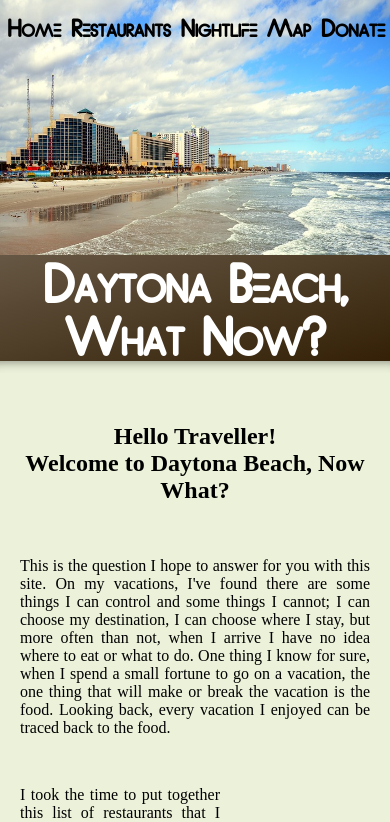
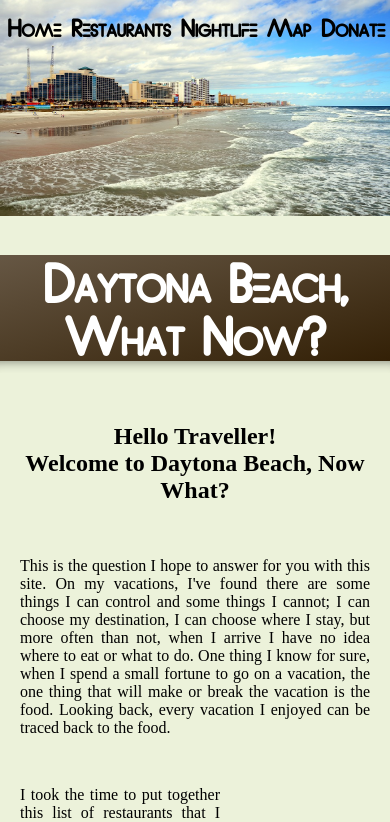
Before and after one commit to grundydarcey/DBWNClient, a React (Create React App) app: page / in a window 390 px wide. Shown: the top 822 px of the page. Built offline with nearby package versions, Linux system fonts and the light colour scheme; no server answers; what react-google-maps would draw is missing.

Commit message:
header img

```diff
--- a/src/Header/header.css
+++ b/src/Header/header.css
@@ -49,7 +49,7 @@ a {
 @media all and (min-width: 0px) and (max-width: 800px) {
   .nav {
     font-size: 10px;
-    background-size: 100% 130%;
+    background-size: 100% 80%;
     background-position: 0px 0px;
   }
 
```
